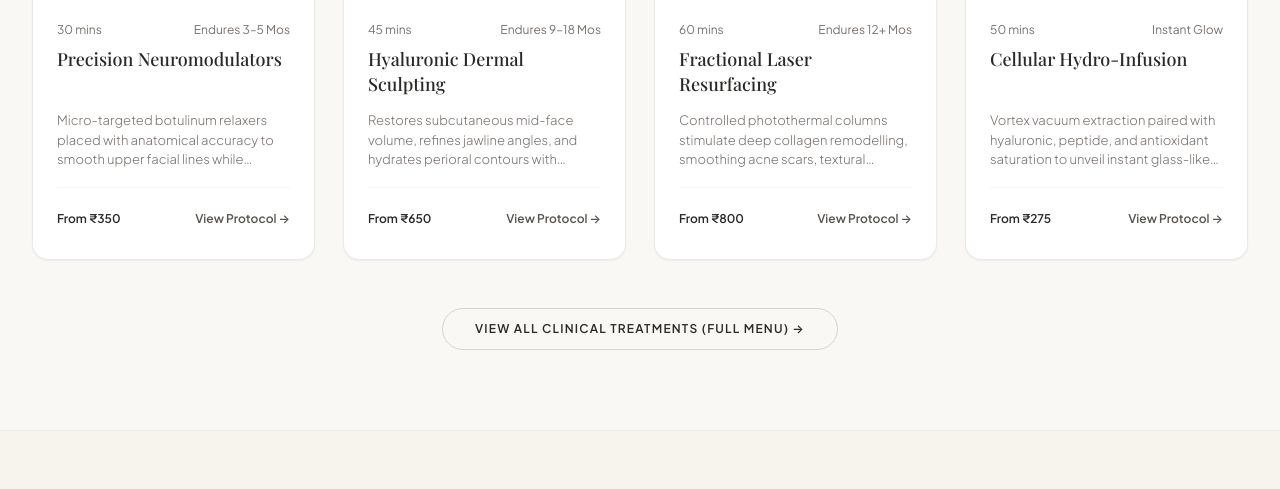
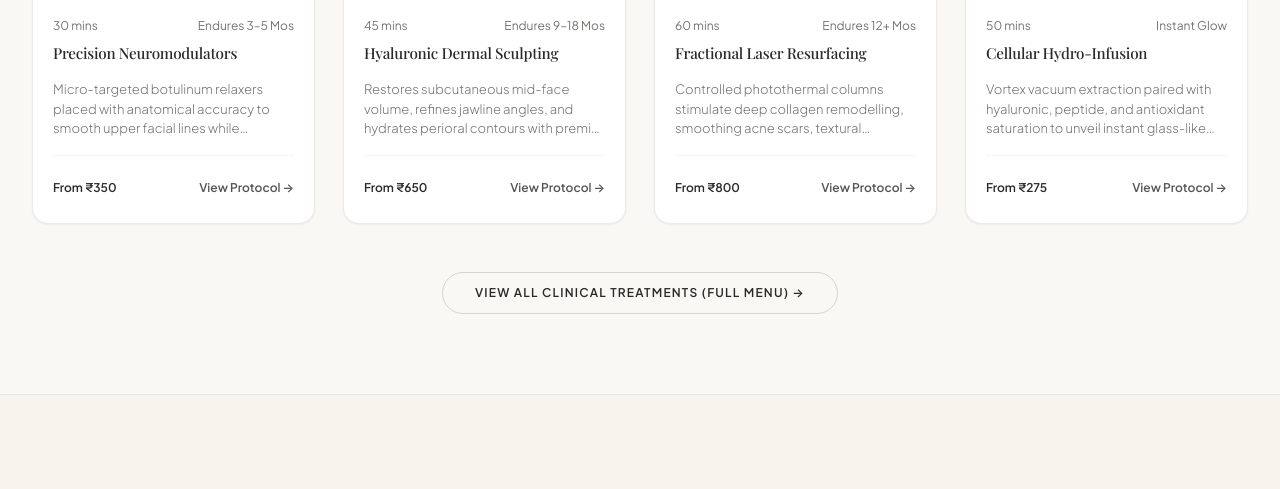
Before and after one commit to Chandru04-bit/aurelle-aesthetics, a website: page pages/home-2.html in a window 1280 px wide. Shown: the part 2197-2686 px from the top of the page. Drawn offline with nearby package versions, Linux system fonts and the light colour scheme; a web font is replaced by a local one.

Commit message:
first commit

```diff
--- a/css/custom.css
+++ b/css/custom.css
@@ -1132,6 +1132,7 @@ body.auth-page #main-header nav[aria-label="Main Navigation"] {
 }
 
 .home2-treatment-card-content {
+  padding: 1.25rem;
   gap: 1rem;
 }
 
@@ -1145,8 +1146,16 @@ body.auth-page #main-header nav[aria-label="Main Navigation"] {
 }
 
 .home2-treatment-title {
-  min-height: 3.5rem;
+  font-size: clamp(0.95rem, 1.1vw, 1.125rem);
   line-height: 1.35;
+  letter-spacing: -0.015em;
+  min-height: 1.8rem;
+}
+
+@media (min-width: 1280px) {
+  .home2-treatment-title {
+    white-space: nowrap;
+  }
 }
 
 .home2-treatment-description {
--- a/pages/home-2.html
+++ b/pages/home-2.html
@@ -241,7 +241,7 @@
                 Injectables
               </span>
             </div>
-            <div class="home2-treatment-card-content p-5 sm:p-6 flex-1 flex flex-col text-left">
+            <div class="home2-treatment-card-content p-5 flex-1 flex flex-col text-left">
               <div class="space-y-2">
                 <div class="home2-treatment-meta flex items-center justify-between text-[11px] text-stone-500 dark:text-stone-400">
                   <span>30 mins</span>
@@ -276,7 +276,7 @@
                 Contour
               </span>
             </div>
-            <div class="home2-treatment-card-content p-5 sm:p-6 flex-1 flex flex-col text-left">
+            <div class="home2-treatment-card-content p-5 flex-1 flex flex-col text-left">
               <div class="space-y-2">
                 <div class="home2-treatment-meta flex items-center justify-between text-[11px] text-stone-500 dark:text-stone-400">
                   <span>45 mins</span>
@@ -311,7 +311,7 @@
                 Laser
               </span>
             </div>
-            <div class="home2-treatment-card-content p-5 sm:p-6 flex-1 flex flex-col text-left">
+            <div class="home2-treatment-card-content p-5 flex-1 flex flex-col text-left">
               <div class="space-y-2">
                 <div class="home2-treatment-meta flex items-center justify-between text-[11px] text-stone-500 dark:text-stone-400">
                   <span>60 mins</span>
@@ -346,7 +346,7 @@
                 Facial
               </span>
             </div>
-            <div class="home2-treatment-card-content p-5 sm:p-6 flex-1 flex flex-col text-left">
+            <div class="home2-treatment-card-content p-5 flex-1 flex flex-col text-left">
               <div class="space-y-2">
                 <div class="home2-treatment-meta flex items-center justify-between text-[11px] text-stone-500 dark:text-stone-400">
                   <span>50 mins</span>
```
